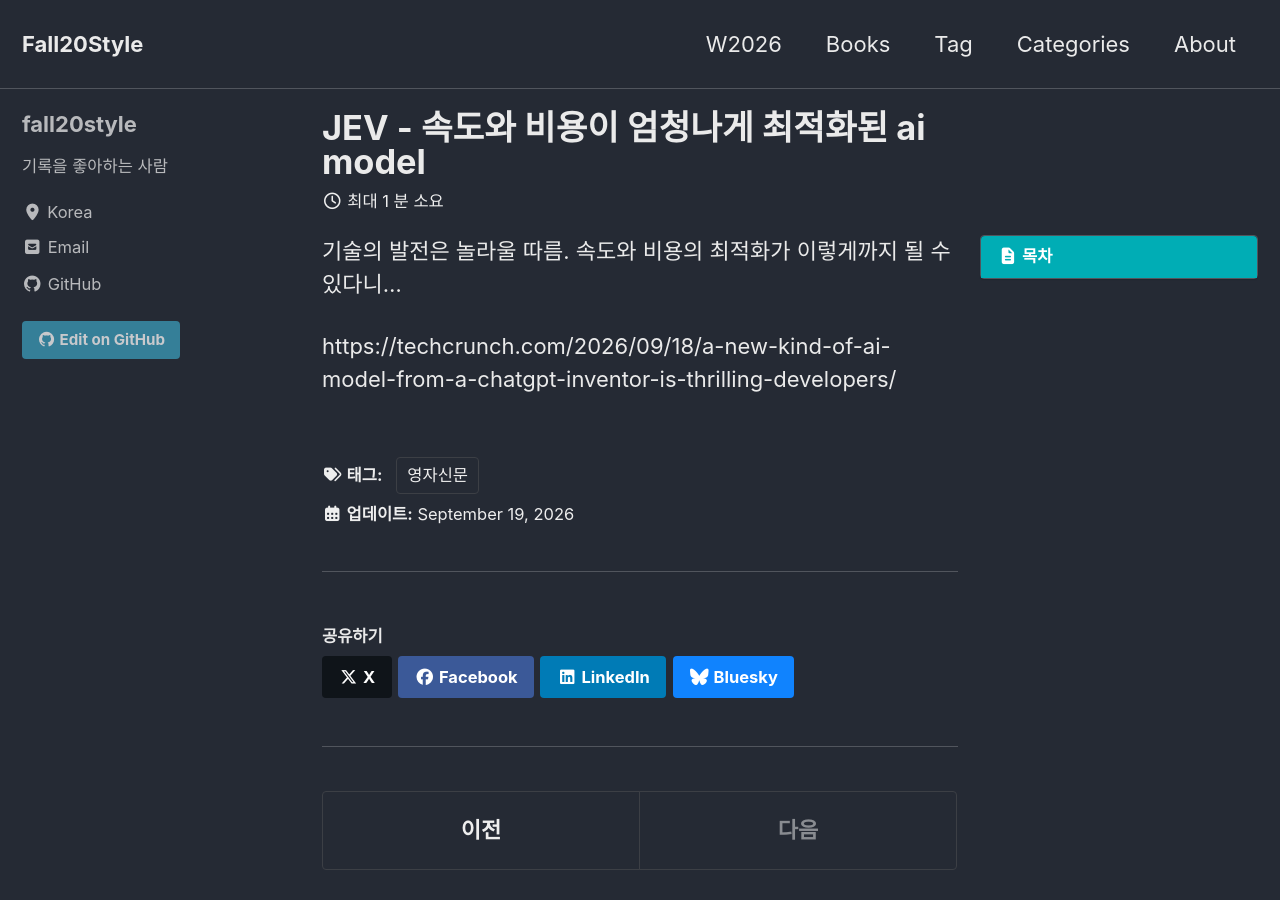
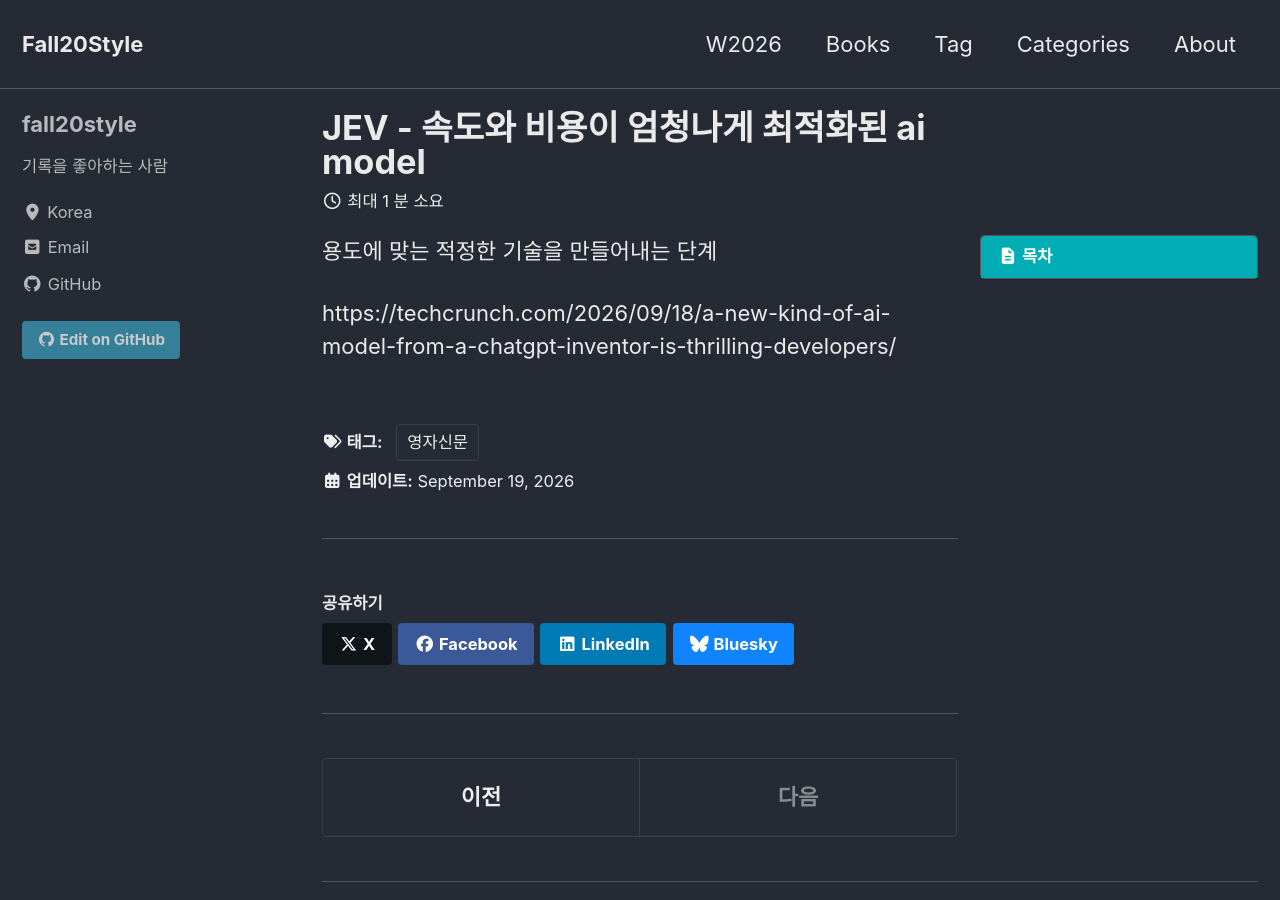
Before and after one commit to fall20style/fall20style.github.io, a Jekyll site: the page built from _posts/2026-09-19-jev-story.md, in a window 1280 px wide and 900 px high. Built offline with Jekyll 4.4.1, drawn with Linux system fonts in a browser that asks for light colours; cached includes are drawn as plain includes.

Commit message:
Update 2026-09-19-jev-story.md

```diff
--- a/_posts/2026-09-19-jev-story.md
+++ b/_posts/2026-09-19-jev-story.md
@@ -16,7 +16,6 @@ toc_label: 목차
 description: desc가 여기에
 ---
 
-기술의 발전은 놀라울 따름.
-속도와 비용의 최적화가 이렇게까지 될 수 있다니...
+용도에 맞는 적정한 기술을 만들어내는 단계
 
 https://techcrunch.com/2026/09/18/a-new-kind-of-ai-model-from-a-chatgpt-inventor-is-thrilling-developers/
```
